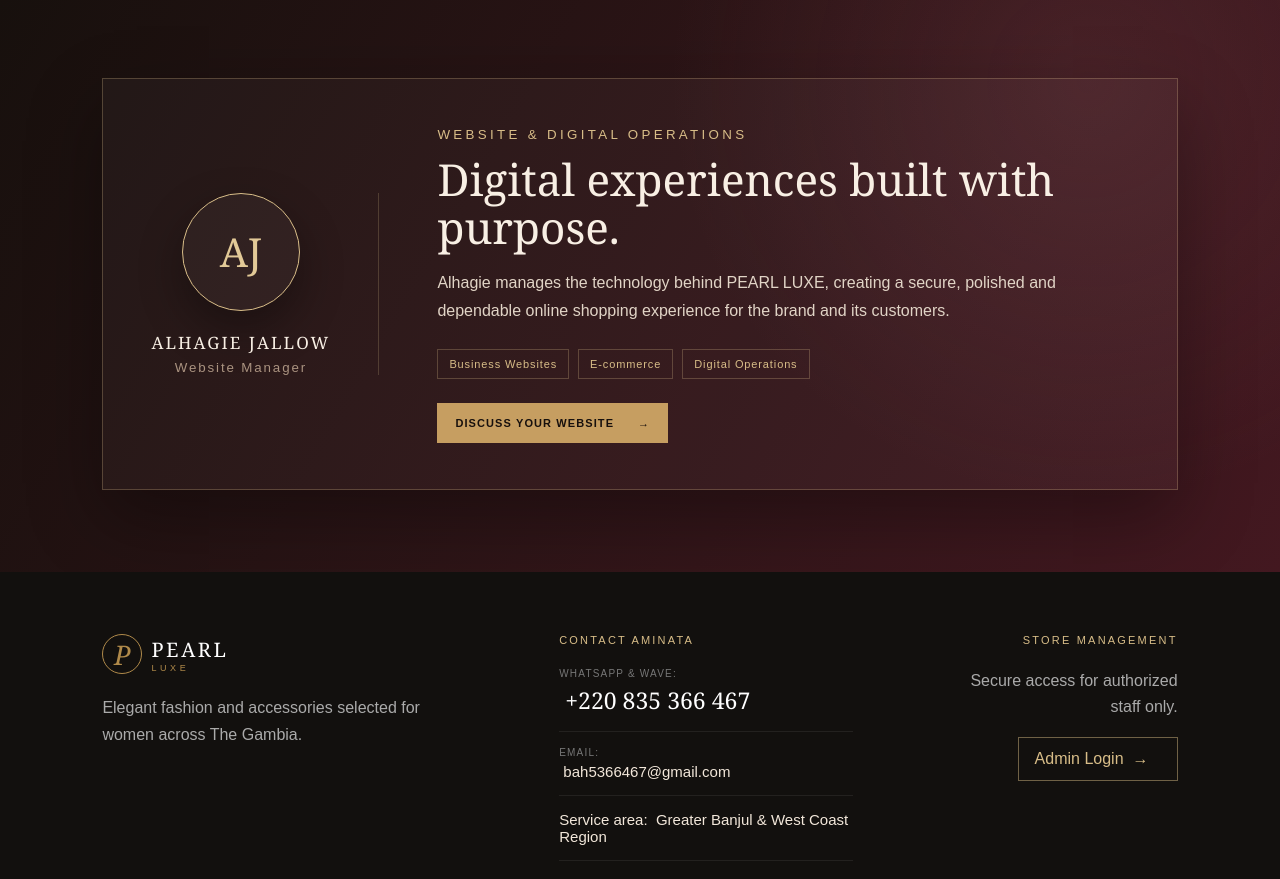
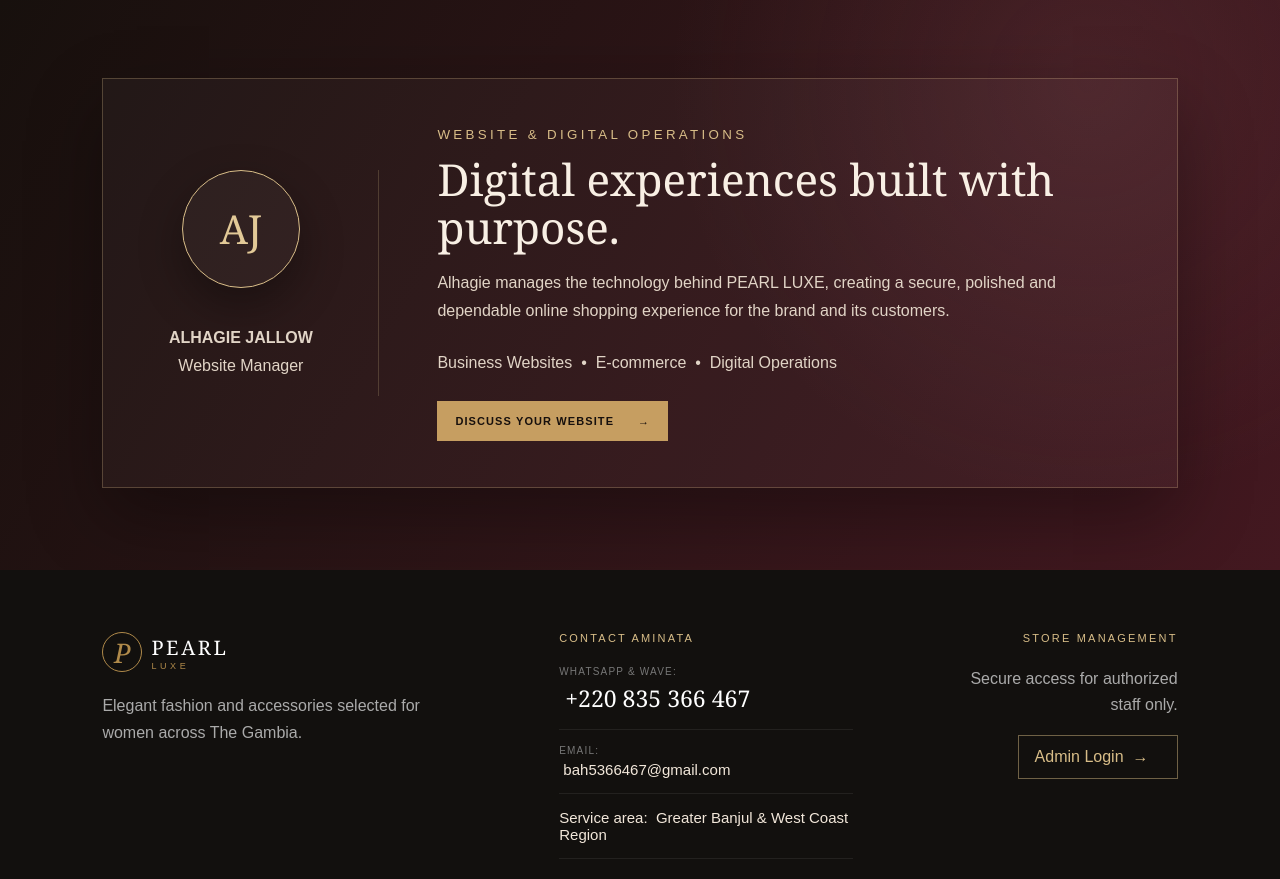
Before and after one commit to jallowtech717/pearl-luxe-gambia, a website: page public/index.html in a window 1280 px wide. Shown: the part 2800-3679 px from the top of the page. Drawn offline with Linux system fonts and the light colour scheme; no server answers.

Commit message:
Fix manager profile spacing in all views

```diff
--- a/public/index.html
+++ b/public/index.html
@@ -4,7 +4,7 @@
 <main><section class="hero"><img src="https://pearl-luxe-gambia.alhagiejallow717.chatgpt.site/images/hero-abaya.png" alt="PEARL LUXE abaya"><div><small>THE NEW LUXE EDIT</small><h1>Grace in every <i>detail.</i></h1><p>Elegant pieces chosen for the woman who knows her worth.</p><a href="#shop">Shop the collection →</a></div></section>
 <section class="benefits"><p><b>Delivery across The Gambia</b><span>Fast, careful local delivery</span></p><p><b>Secure checkout</b><span>Your information stays protected</span></p><p><b>Personal help</b><span>WhatsApp +220835366467</span></p></section>
 <section id="shop" class="shop"><small>THE COLLECTION</small><h2>New arrivals</h2><div class="toolbar"><input id="search" placeholder="Search products"><select id="category"><option>All</option><option>Abayas</option><option>Handbags</option><option>Shoes</option><option>Accessories</option></select></div><div id="products" class="products"></div></section>
-<section class="story"><div><small>OUR STORY</small><h2>Luxury with heart.</h2><p>PEARL LUXE brings carefully selected fashion and accessories to women across The Gambia. Every piece is chosen to make you feel confident and beautiful.</p><p>CEO: <b>Aminata A. Bah</b></p></div><blockquote>“Beautifully selected pieces and an easy shopping experience.”<b>— PEARL LUXE customer</b></blockquote></section><section class="manager"><div class="manager-card"><div class="manager-identity"><div class="manager-mark">AJ</div><span>ALHAGIE JALLOW</span><small>Website Manager</small></div><div class="manager-copy"><small>WEBSITE & DIGITAL OPERATIONS</small><h2>Digital experiences built with purpose.</h2><p>Alhagie manages the technology behind PEARL LUXE, creating a secure, polished and dependable online shopping experience for the brand and its customers.</p><div class="manager-services"><span>Business Websites</span><span>E-commerce</span><span>Digital Operations</span></div><a class="manager-cta" href="mailto:jallowtech717@gmail.com?subject=Website%20Project%20Enquiry">Discuss Your Website <b>→</b></a></div></div></section></main>
+<section class="story"><div><small>OUR STORY</small><h2>Luxury with heart.</h2><p>PEARL LUXE brings carefully selected fashion and accessories to women across The Gambia. Every piece is chosen to make you feel confident and beautiful.</p><p>CEO: <b>Aminata A. Bah</b></p></div><blockquote>“Beautifully selected pieces and an easy shopping experience.”<b>— PEARL LUXE customer</b></blockquote></section><section class="manager"><div class="manager-card"><div class="manager-identity"><div class="manager-mark">AJ</div><p class="manager-role"><b>ALHAGIE JALLOW</b><br>Website Manager</p></div><div class="manager-copy"><small>WEBSITE & DIGITAL OPERATIONS</small><h2>Digital experiences built with purpose.</h2><p>Alhagie manages the technology behind PEARL LUXE, creating a secure, polished and dependable online shopping experience for the brand and its customers.</p><p class="manager-services">Business Websites&nbsp; • &nbsp;E-commerce&nbsp; • &nbsp;Digital Operations</p><a class="manager-cta" href="mailto:jallowtech717@gmail.com?subject=Website%20Project%20Enquiry">Discuss Your Website <b>→</b></a></div></div></section></main>
 <footer>
 <div class="footer-grid">
   <section class="footer-brand">
```
